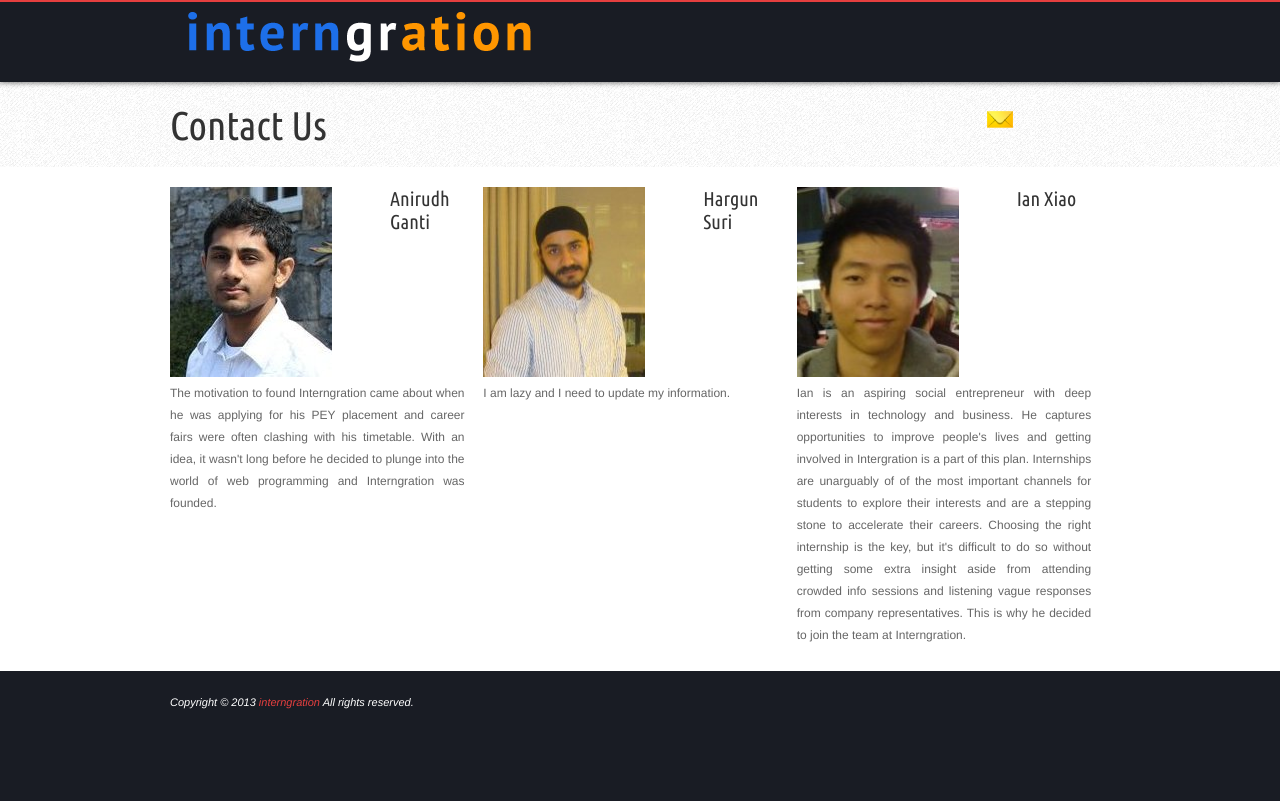
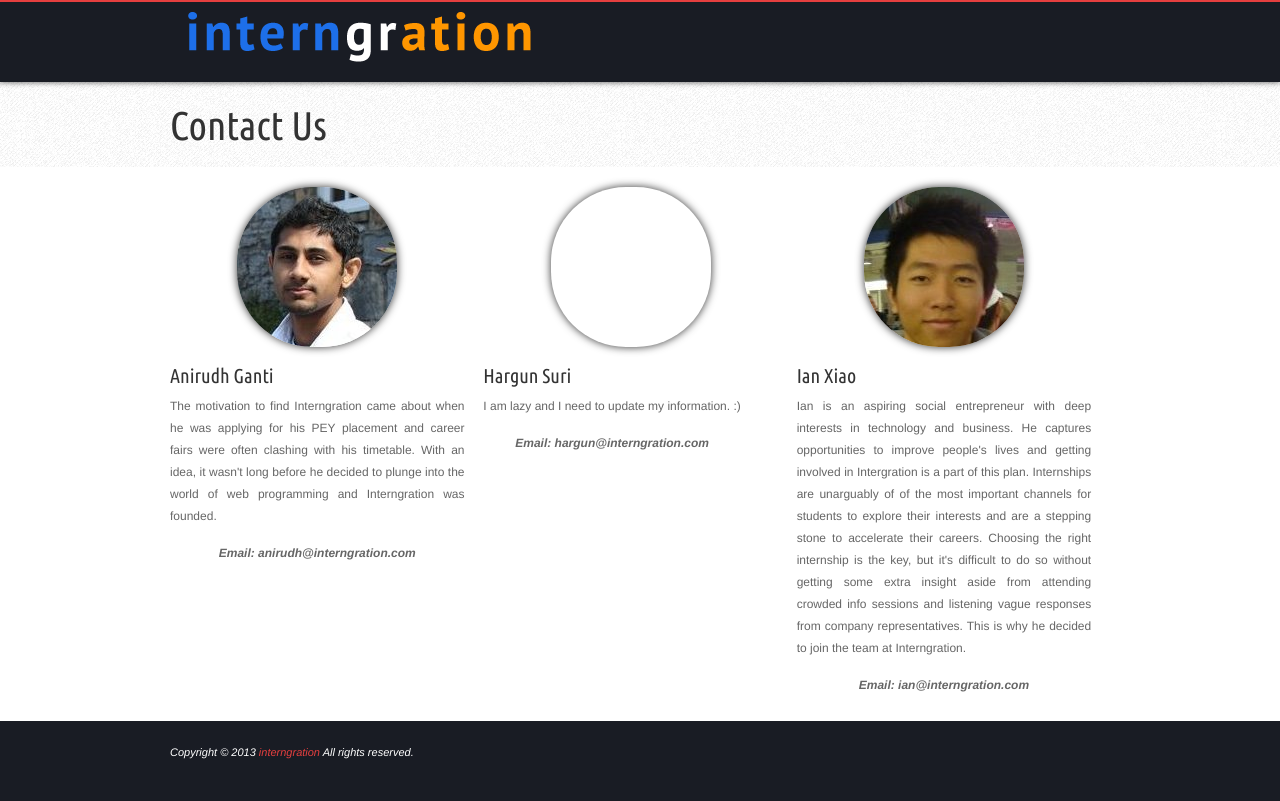
Before and after one commit to gmanirud/Interngration, a PHP site: page /contact-us.php in a window 1280 px wide. Run offline with PHP 8.4, Linux system fonts and the light colour scheme; data that the repository does not hold is empty; some libraries are stand-ins or nearby versions; some web fonts are replaced.

Commit message:
HRS - Updated the about-us page

```diff
--- a/contact-us.php
+++ b/contact-us.php
@@ -63,7 +63,7 @@ if (top.location!= self.location) {
     <div class="fixposition">
     <div id="header-wrapper">
     <div id="header-content">
-        <div id="logo"><a href="student-homepage.php"><img src="images/logo.png" alt="interngration" width="400" height="64" /></a></div>
+        <div id="logo"><a href="index.php"><img src="images/logo.png" alt="interngration" width="400" height="64" /></a></div>
 
     </div>
     </div>
@@ -75,7 +75,6 @@ if (top.location!= self.location) {
     <!-- page header -->
          <div id="pageheader-background"><!-- area with alternate background -->
             <div class="pageheader-title">
-             <span class="mailno"><?php include "StudentUnreadMail.php"; ?></span>
                 <h1>Contact Us</h1>
                 <span style="margin:0px 30px 0px 0px; float:right;">
             </div>
@@ -89,42 +88,39 @@ if (top.location!= self.location) {
       <!-- Team Member 1 - Anirudh -->
                 <div class="one-third">
                     <!-- post image and details -->
-                    <div class="post-out-image">
-                        <!-- image -->
-                        <a href="mailto:anirudh@interngration.com?Subject=Hello%20I%20have%20a%20question" target="_top"><img src="images/gm_cropped.jpg" width="162" height="190" alt="Anirudh Ganti"/></a>
-                    </div>
+                    <div class="circular" style="background: url(../images/gm_cropped.jpg) no-repeat;"></div>
                     <!-- Team member description and text -->
-                    <h4>Anirudh Ganti</h4>
                     <div class="float-left">
-                      <p align="justify">The motivation to found Interngration came about when he was applying for his PEY placement and career fairs were often clashing with his timetable. With an idea, it wasn't long before he decided to plunge into the world of web programming and Interngration was founded. </p>
+                      <br/>
+                      <h4>Anirudh Ganti</h4>
+                      <p align="justify">The motivation to find Interngration came about when he was applying for his PEY placement and career fairs were often clashing with his timetable. With an idea, it wasn't long before he decided to plunge into the world of web programming and Interngration was founded. </p>
+                      <p align="center" style="font-weight: bold; font-style: italic;"> Email: anirudh@interngration.com </p>
                     </div>
                 </div> <!--End team member 1-->
 
                   <!-- Team Member 2 - Hargun -->
                 <div class="one-third">
                     <!-- post image and details -->
-                    <div class="post-out-image">
-                        <!-- image -->
-                        <a href="mailto:hargun@interngration.com?Subject=Hello%20I%20have%20a%20question" target="_top"><img src="images/hargun_cropped.jpg" width="162" height="190" alt="HArgun Suri"/></a>
-                    </div>
+                    <div class="circular" style="background: url() no-repeat;"></div>
                     <!-- Team member description and text -->
-                    <h4>Hargun Suri</h4>
                     <div class="float-left">
-                      <p align="justify"> I am lazy and I need to update my information. </p>
+                      <br/>
+                      <h4>Hargun Suri</h4>
+                      <p align="justify"> I am lazy and I need to update my information. :) </p>
+                      <p align="center" style="font-weight: bold; font-style: italic;"> Email: hargun@interngration.com </p>
                     </div>
                 </div> <!--End team member 2-->
 
                   <!-- Team Member 3 - Ian Xiao-->
                 <div class="one-third">
                     <!-- post image and details -->
-                    <div class="post-out-image">
-                        <!-- image -->
-                        <a href="mailto:ian@interngration.com?Subject=Hello%20I%20have%20a%20question" target="_top"><img src="images/ian_cropped.jpg" width="162" height="190" alt="Ian Xiao"/></a>
-                    </div>
+                    <div class="circular" style="background: url(../images/ian_cropped.jpg) no-repeat;"></div>
                     <!-- Team member description and text -->
-                    <h4>Ian Xiao</h4>
                     <div class="float-left">
+                      <br/>
+                      <h4>Ian Xiao</h4>
                       <p align="justify">Ian is an aspiring social entrepreneur with deep interests in technology and business. He captures opportunities to improve people's lives and getting involved in Intergration is a part of this plan. Internships are unarguably of of the most important channels for students to explore their interests and are a stepping stone to accelerate their careers. Choosing the right internship is the key, but it's difficult to do so without getting some extra insight aside from attending crowded info sessions and listening vague responses from company representatives. This is why he decided to join the team at Interngration. </p>
+                      <p align="center" style="font-weight: bold; font-style: italic;"> Email: ian@interngration.com </p>
                     </div>
                 </div> <!--End team member 3-->
 
--- a/css/style.css
+++ b/css/style.css
@@ -61,6 +61,18 @@ img.center{
 	margin-right: auto;
 }
 
+.circular {
+  margin-right: auto;
+  margin-left: auto;
+  width: 160px;
+  height: 160px;
+  border-radius: 75px;
+  -webkit-border-radius: 75px;
+  -moz-border-radius: 75px;
+    box-shadow: 0 0 8px rgba(0, 0, 0, .8);
+  -webkit-box-shadow: 0 0 8px rgba(0, 0, 0, .8);
+  -moz-box-shadow: 0 0 8px rgba(0, 0, 0, .8);
+  }
 /*----------------------------------------------------------------------------------------------------
 	1. RESET
 ----------------------------------------------------------------------------------------------------*/
```
Also changed, not shown: studentAccount.php (+5 -4 lines), index.php (line endings or trailing spaces).
